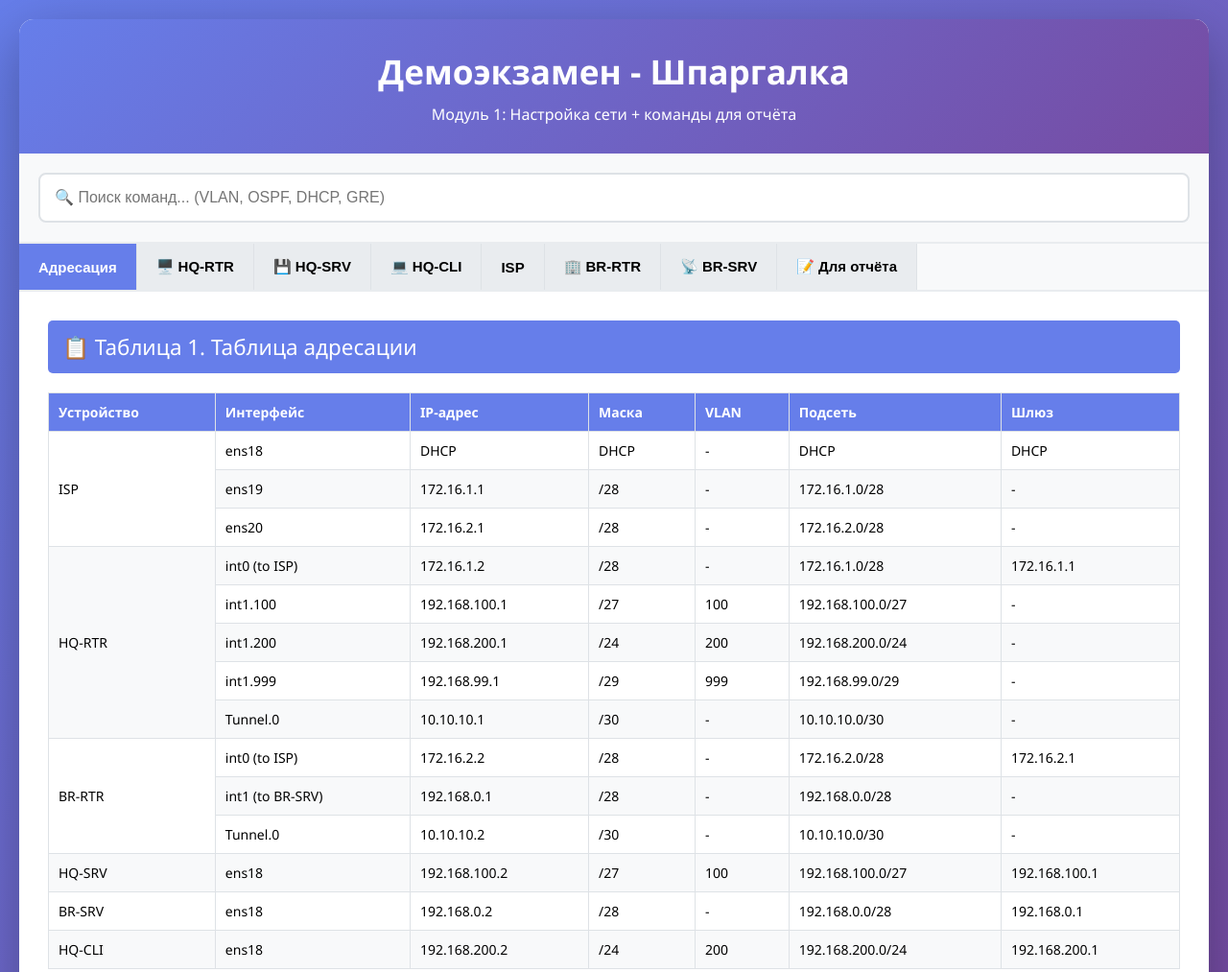
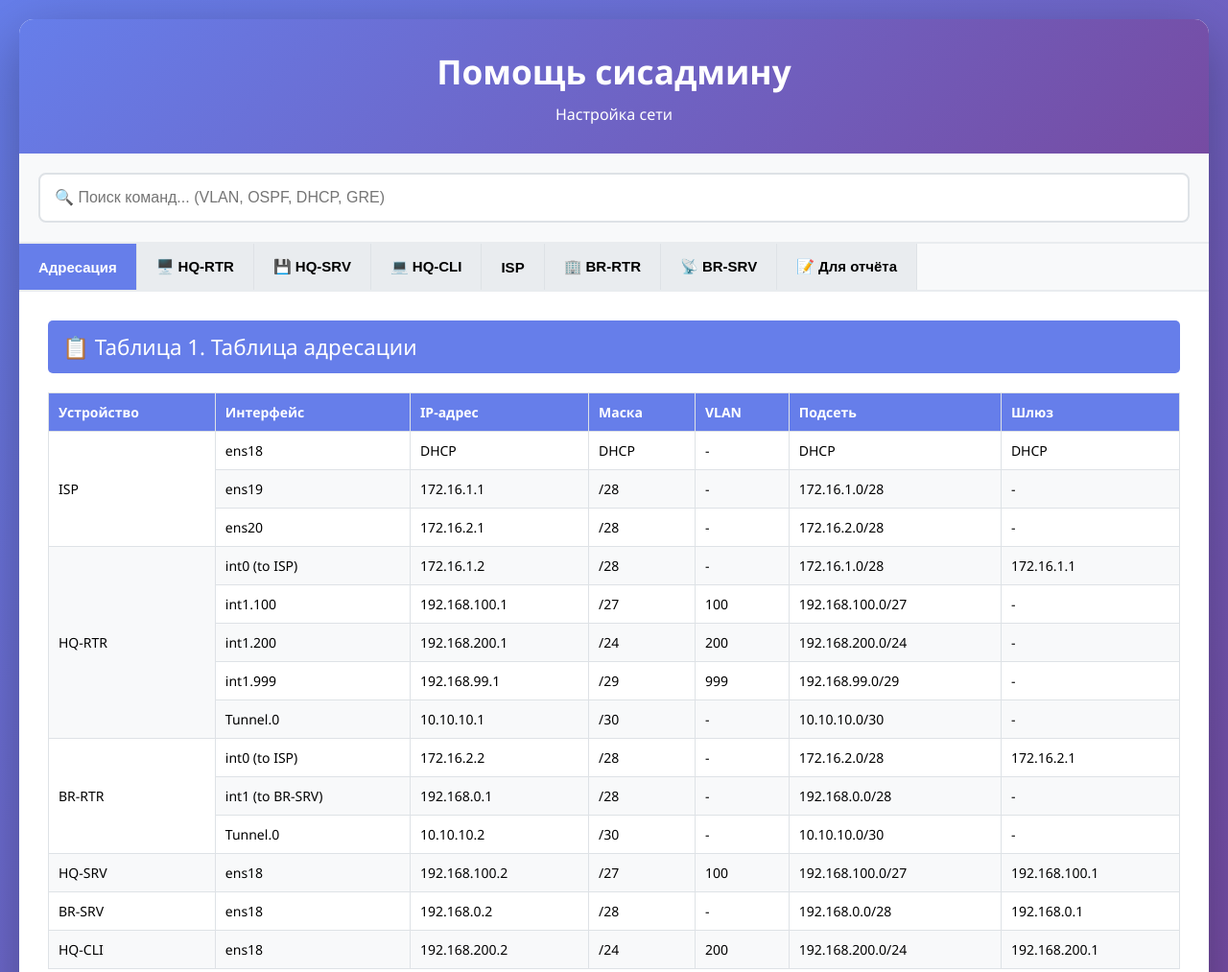
Before and after one commit to angleovyaro-netizen/demoexam, a plain HTML site: page index.html in a window 1280 px wide. Shown: the top 1013 px of the page at 96% size. Drawn offline with Linux system fonts and the light colour scheme.

Commit message:
Update index.html

```diff
--- a/index.html
+++ b/index.html
@@ -59,8 +59,8 @@ tr:nth-child(even) { background: #f8f9fa; }
 <body>
 <div class="container">
     <div class="header">
-        <h1> Демоэкзамен - Шпаргалка</h1>
-        <p>Модуль 1: Настройка сети + команды для отчёта</p>
+        <h1> Помощь сисадмину</h1>
+        <p>Настройка сети</p>
     </div>
 
     <div class="search-box">
```
